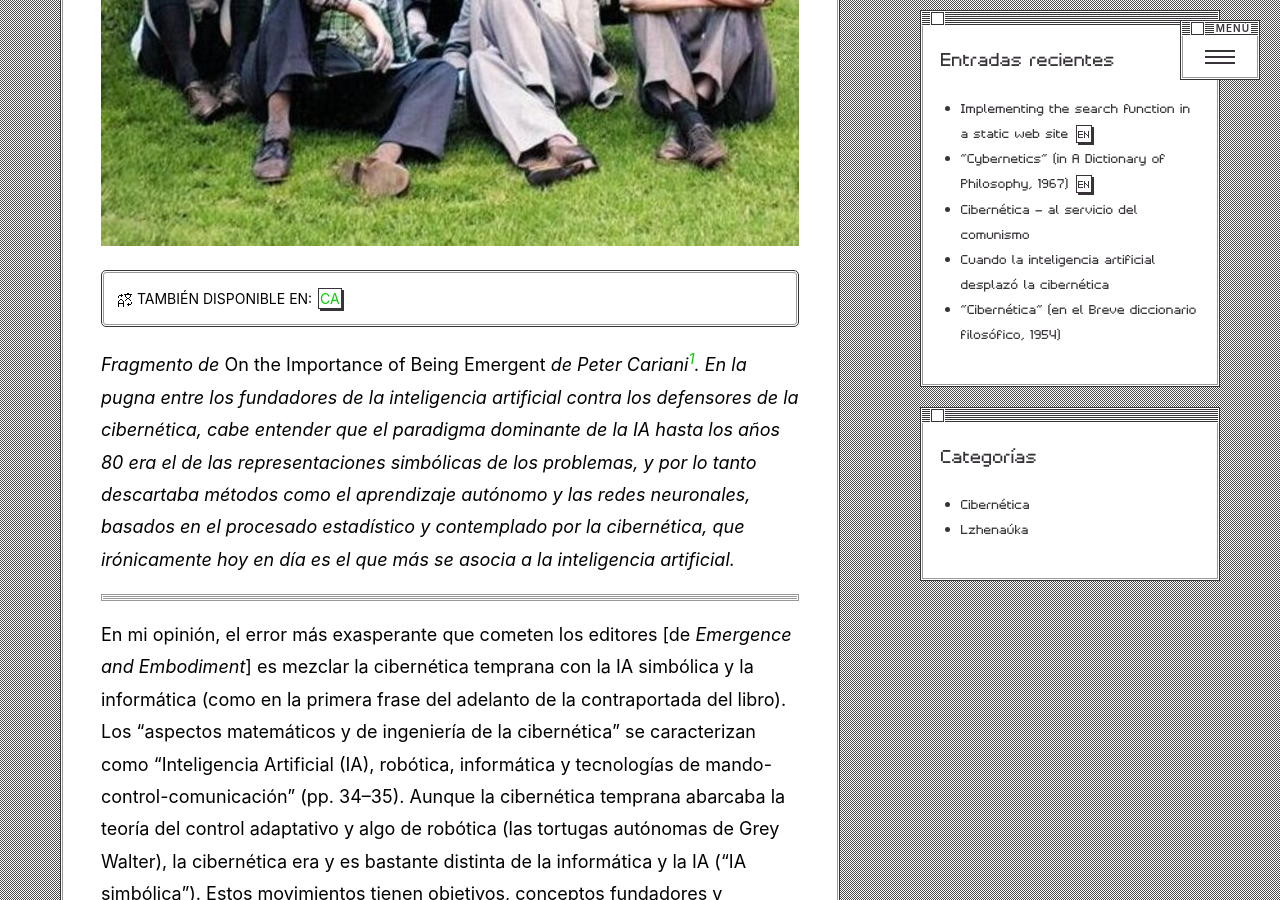
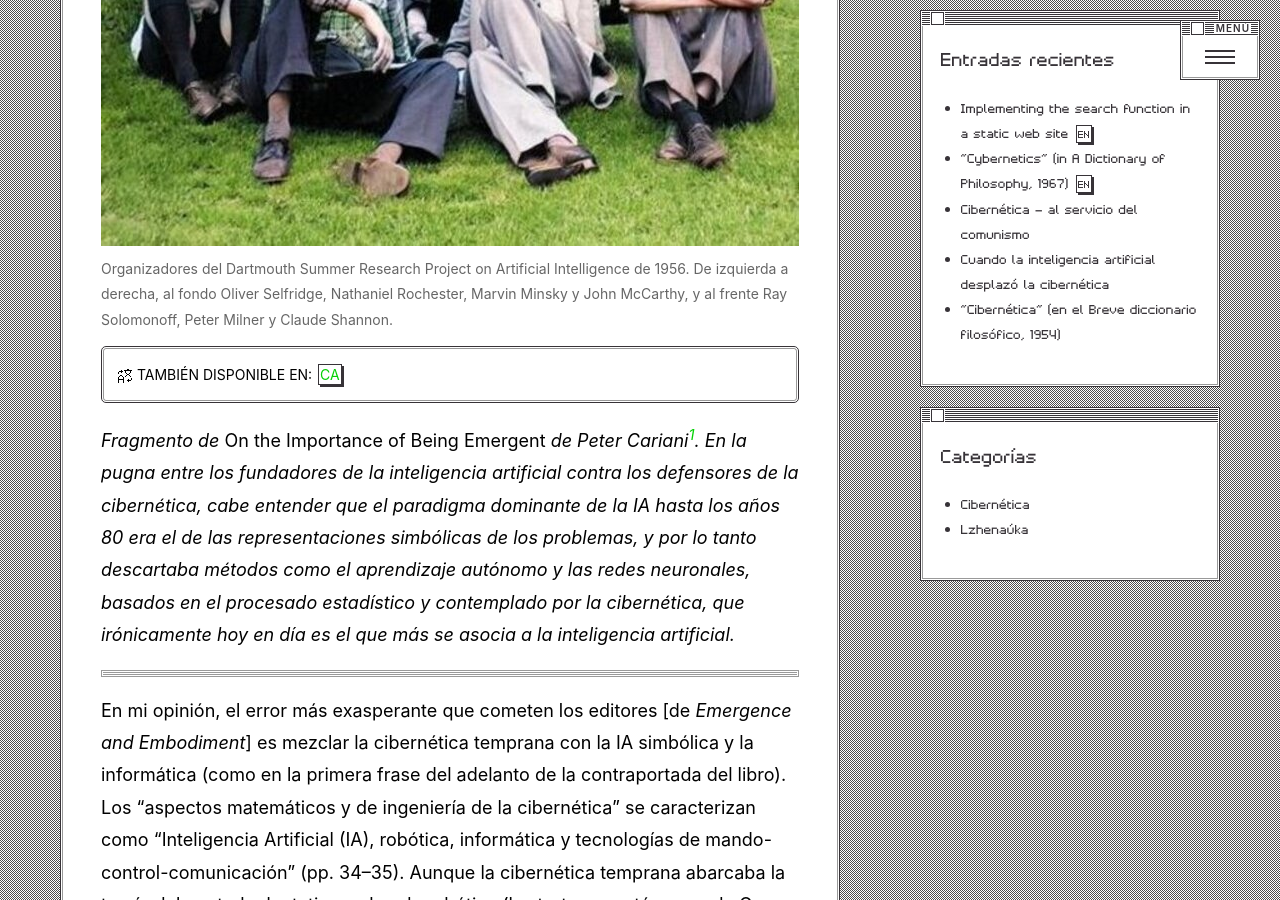
Before and after one commit to maquinadeturing/lamaquinadeturing.su, a Jekyll site: the page built from _posts/es/2020-05-01-cuando-la-inteligencia-artificial-desplazo-la-cibernetica.markdown, in a window 1280 px wide and 900 px high, scrolled down 645 px. Built offline with Jekyll 4.4.1, drawn with Linux system fonts in a browser that asks for light colours; some web fonts are replaced.

Commit message:
Add image captions

```diff
--- a/_posts/ca/2020-05-01-quan-la-intelligencia-artificial-va-desplacar-la-cibernetica.markdown
+++ b/_posts/ca/2020-05-01-quan-la-intelligencia-artificial-va-desplacar-la-cibernetica.markdown
@@ -3,6 +3,10 @@ uuid: b68e41e8-9b96-4f53-92d0-7c831298858c
 title:  "Quan la intel·ligència artificial va desplaçar la cibernètica"
 date:   2020-05-01 12:00:00 +0200
 image:  darthsmouth.jpg
+image_caption: >
+  Organitzadors del Dartmouth Summer Research Project on Artificial Intelligence de 1956.
+  D'esquerra a dreta, al fons Oliver Selfridge, Nathaniel Rochester, Marvin Minsky i John McCarthy,
+  i al davant Ray Solomonoff, Peter Milner i Claude Shannon.
 categories: Cibernètica
 ---
 
--- a/_posts/es/2020-05-01-cuando-la-inteligencia-artificial-desplazo-la-cibernetica.markdown
+++ b/_posts/es/2020-05-01-cuando-la-inteligencia-artificial-desplazo-la-cibernetica.markdown
@@ -3,6 +3,10 @@ uuid: b68e41e8-9b96-4f53-92d0-7c831298858c
 title:  "Cuando la inteligencia artificial desplazó la cibernética"
 date:   2020-05-01 12:00:00 +0200
 image:  darthsmouth.jpg
+image_caption: >
+  Organizadores del Dartmouth Summer Research Project on Artificial Intelligence de 1956.
+  De izquierda a derecha, al fondo Oliver Selfridge, Nathaniel Rochester, Marvin Minsky y John McCarthy,
+  y al frente Ray Solomonoff, Peter Milner y Claude Shannon.
 categories: Cibernética
 ---
 
```
